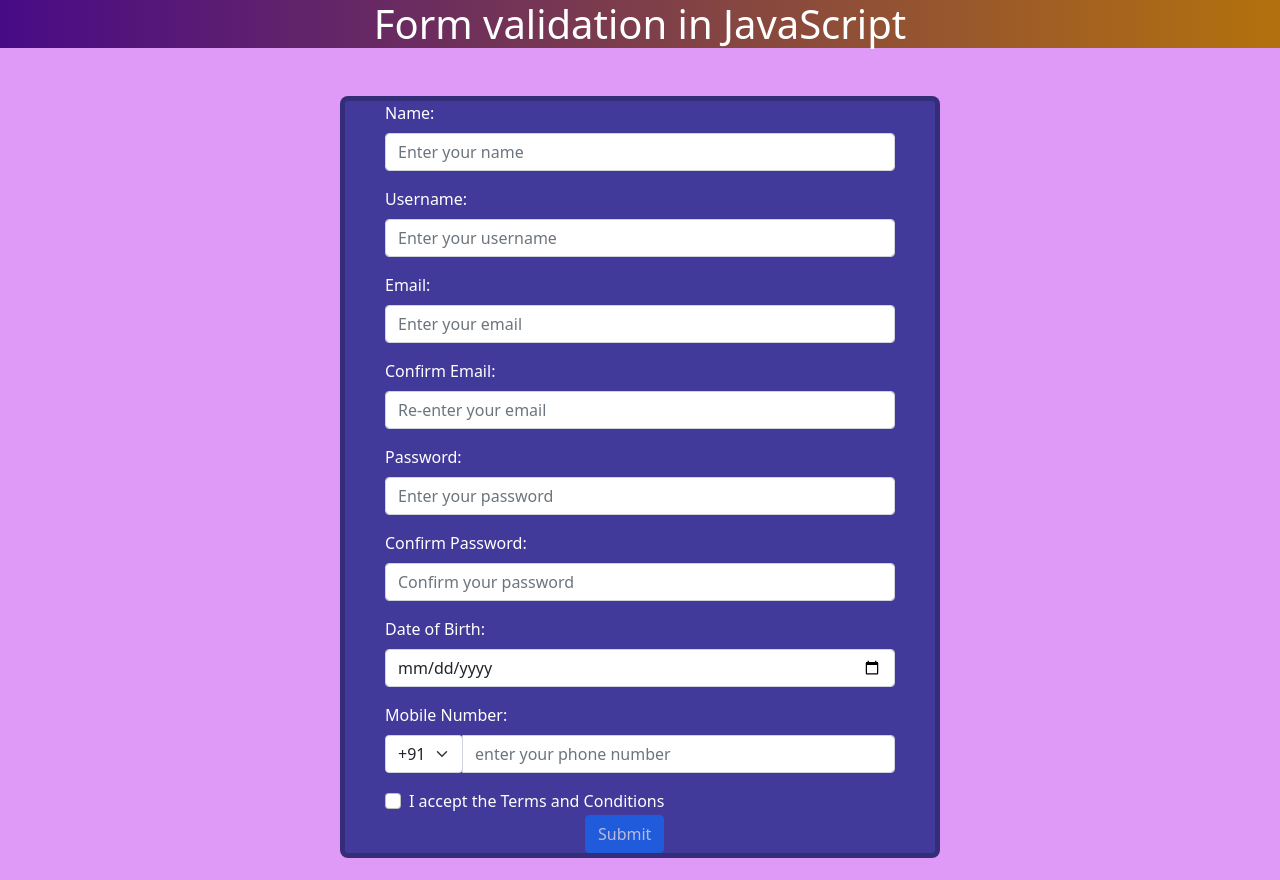
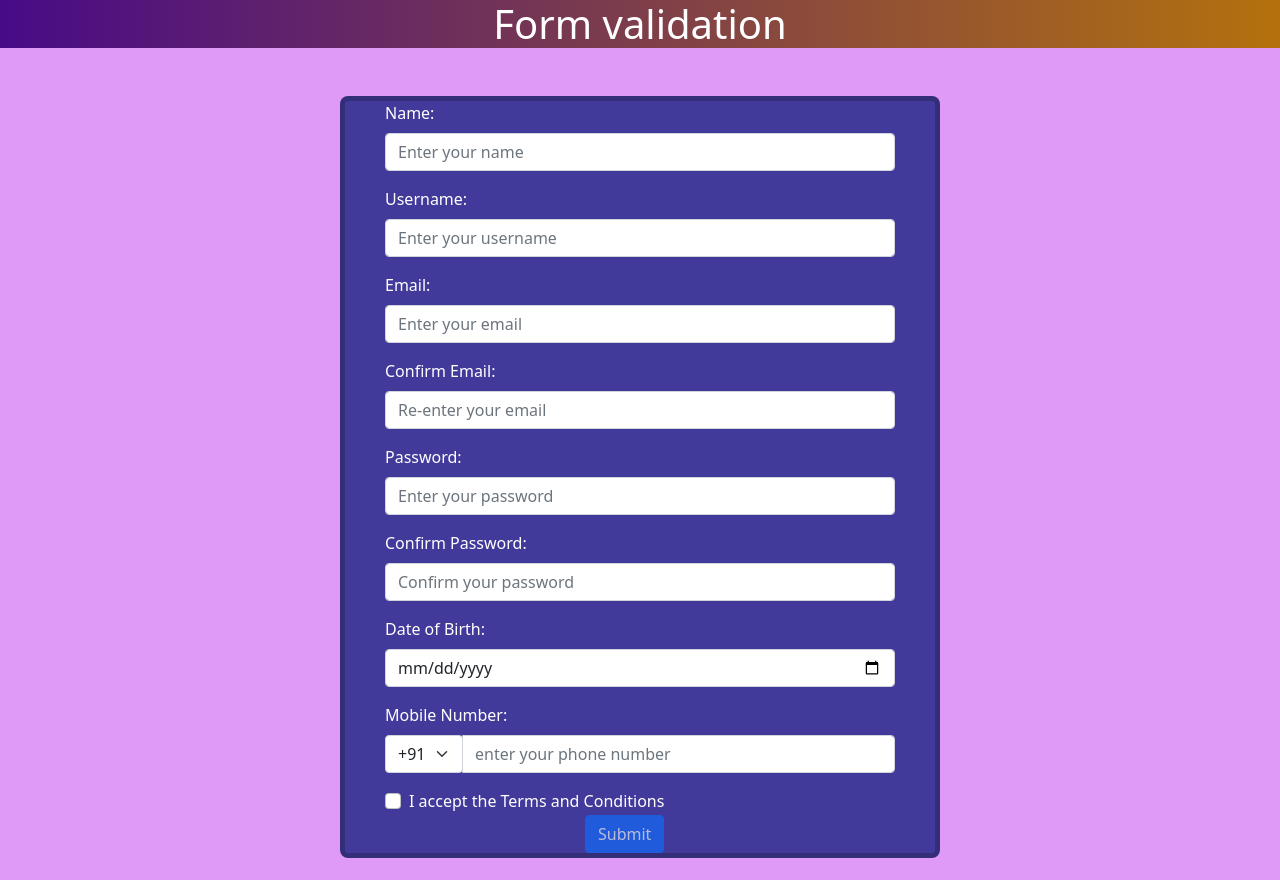
Before and after one commit to VipulKumar2726/JavaScript_Test_Task, a plain HTML site: page index.html in a window 1280 px wide. Drawn offline with nearby package versions, Linux system fonts and the light colour scheme; a script that the page names is missing.

Commit message:
Update index.html

```diff
--- a/index.html
+++ b/index.html
@@ -49,7 +49,7 @@
 
   <body>
     <h1 class="text-center bg-dark text-white">
-      Form validation in JavaScript
+      Form validation
     </h1>
 
     <div class="container mt-5">
```
